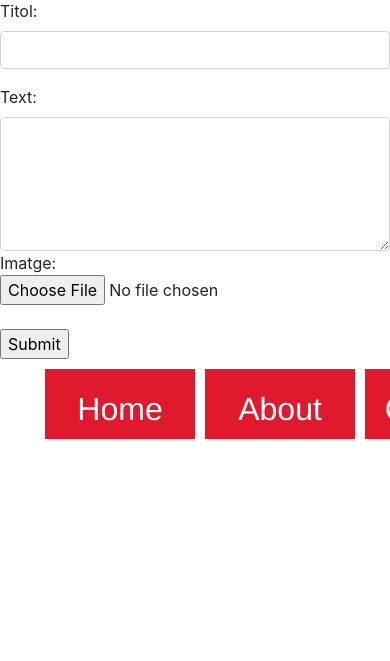
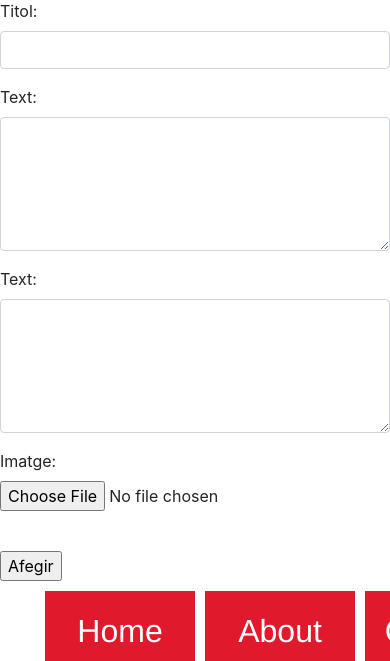
Before and after one commit to Mariogg1/Viatges, a PHP site: page /afegirExp.php in a window 390 px wide; the page is wider, and only the part inside the window is pictured. Shown: the part 321-982 px from the top of that part. Before the commit the page ends 760 px from the top of that part, so only its background shows below. Run offline with PHP 8.4, Linux system fonts and the light colour scheme.

Commit message:
afegir experiencies

```diff
--- a/afegirExp.php
+++ b/afegirExp.php
@@ -1,3 +1,38 @@
+<?php
+
+    include_once 'login.php';
+
+    if($_POST){
+        if(!empty($_POST['titol']) && !empty($_POST['text'])){
+
+            $titol = htmlspecialchars($_POST['titol']);
+            $text = htmlspecialchars($_POST['text']);
+            $nomImg = basename($_FILES['imgExperiencia']['name']);
+
+            $sqlComprovacioExistencia = "SELECT titol FROM experiencies WHERE titol = '$titol'";
+            if(mysqli_num_rows(mysqli_query($conexio, $sqlComprovacioExistencia))){
+                echo "Ja existeix una experiencia amb aquest nom.";
+            }else{
+
+                // Guardar la imatge al directori
+                if(!move_uploaded_file($_FILES['imgExperiencia']['tmp_name'], "img_experiencies/$nomImg")){
+                    echo "Error al desar la imatge.";
+                }
+
+                //Pujar experiencia a la BD
+                $sql = "INSERT INTO experiencies(titol, text, imatge) VALUES('$titol', '$text', '$nomImg')";
+
+                if(!mysqli_query($conexio, $sql)){
+                    echo "Error al inserir experiencia";
+                }
+            }
+        }else{
+            echo "Falten dades";
+        }
+    }else{
+
+?>
+
 <!DOCTYPE html>
 <html>
     <head>
@@ -10,26 +45,31 @@
         $cont = file_get_contents("header.php");
         echo $cont;
     ?>
-    <form>
         <div class="row">
-        <div class="col-md-4">
-
-        </div>
-        <div class="col-md-4">
-            <div class="form-group">
+            <div class="col-md-4"></div>
+            <div class="col-md-4">
+                <form action="<?php echo $_SERVER['PHP_SELF'] ?>" method="post" enctype="multipart/form-data">
                     <div class="form-group">
-                        <label for="nom">Titol:</label>
-                        <input type="text" class="form-control" name="nom">
+                        <label for="titol">Titol:</label>
+                        <input type="text" class="form-control" name="titol">
                     </div>
+                    <div class="form-group">
+                        <label for="text">Text:</label>
+                        <textarea class="form-control" rows="5" id="comment" name="text"></textarea>
+                    </div>
+                    <div class="form-group">
+                        <label for="text">Text:</label>
+                        <textarea class="form-control" rows="5" id="comment" name="text"></textarea>
+                    </div>
+                    <div class="form-group">
+                        <label for="img-experiencia">Imatge:</label>
+                        <input type="file" name="imgExperiencia"
+                        class="form-control-file" id="exampleFormControlFile1" ><br>
+                    </div>
+                    <input type="submit" value="Afegir"></input>
+                </form>
             </div>
-                <label for="comment">Text:</label>
-                <textarea class="form-control" rows="5" id="comment"></textarea>
-                Imatge:
-                <input type="file" class="form-control-file" id="exampleFormControlFile1"><br>
-                <input type="submit" ></input>
-        </div>
-        </div>
-        <div class="col-md-4"></div>
+            <div class="col-md-4"></div>
         </div>
     </form>
     <?php
@@ -38,3 +78,6 @@
     ?>
     </body>
 </html>
+<?php
+    }
+?>
```
Also changed, not shown: creacioDB.sql (+17 -17 lines).
